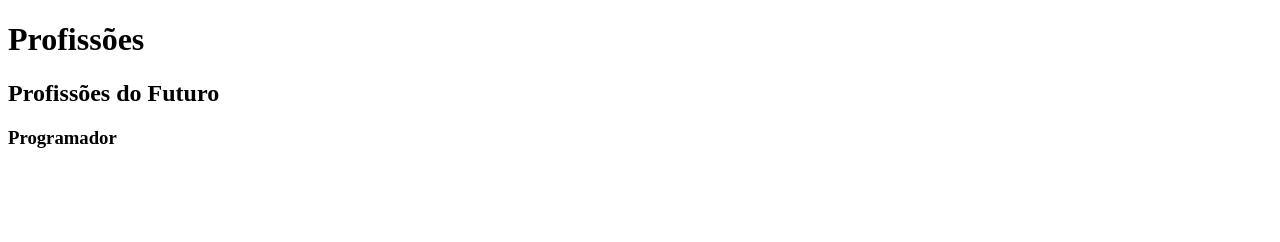
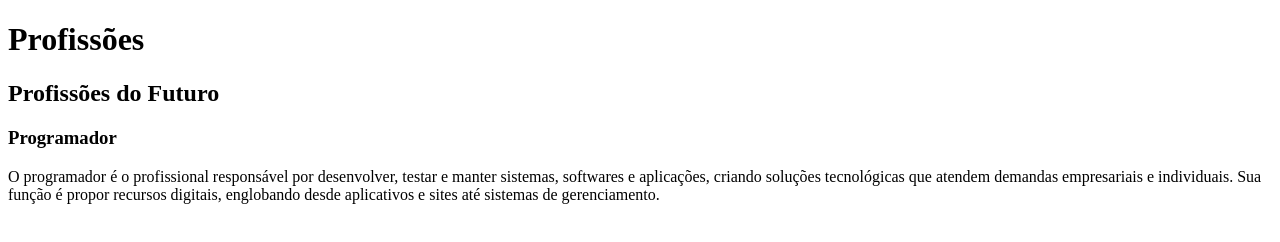
Before and after one commit to Adrianogatinho/profiss-es, a plain HTML site: page index.html in a window 1280 px wide. Drawn offline with Linux system fonts and the light colour scheme.

Commit message:
programador

```diff
--- a/index.html
+++ b/index.html
@@ -7,9 +7,11 @@
 </head>
 <body>
     <h1>Profissões</h1>
+
 <h2>Profissões do Futuro</h2>
+
 <h3>Programador</h3>
-
+<p1>O programador é o profissional responsável por desenvolver, testar e manter sistemas, softwares e aplicações, criando soluções tecnológicas que atendem demandas empresariais e individuais. Sua função é propor recursos digitais, englobando desde aplicativos e sites até sistemas de gerenciamento.</p1>
 
 
 
```
